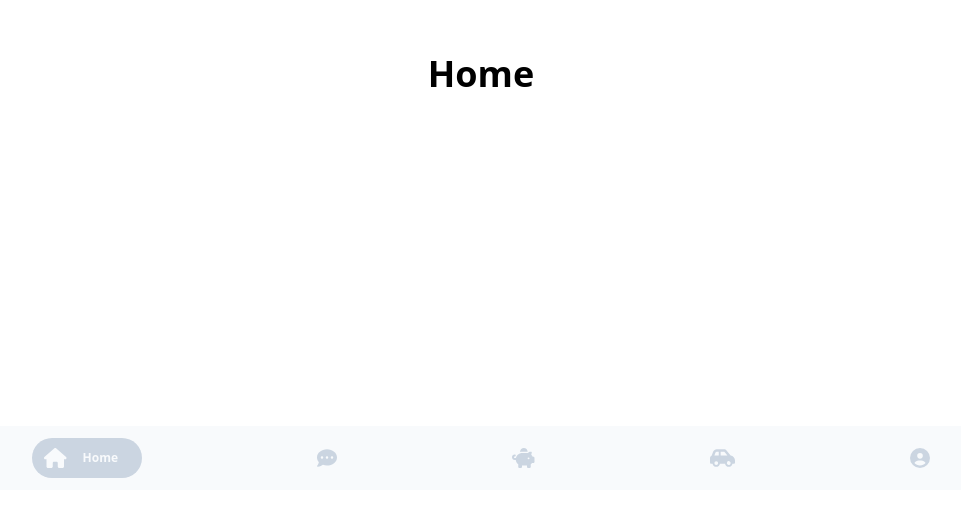
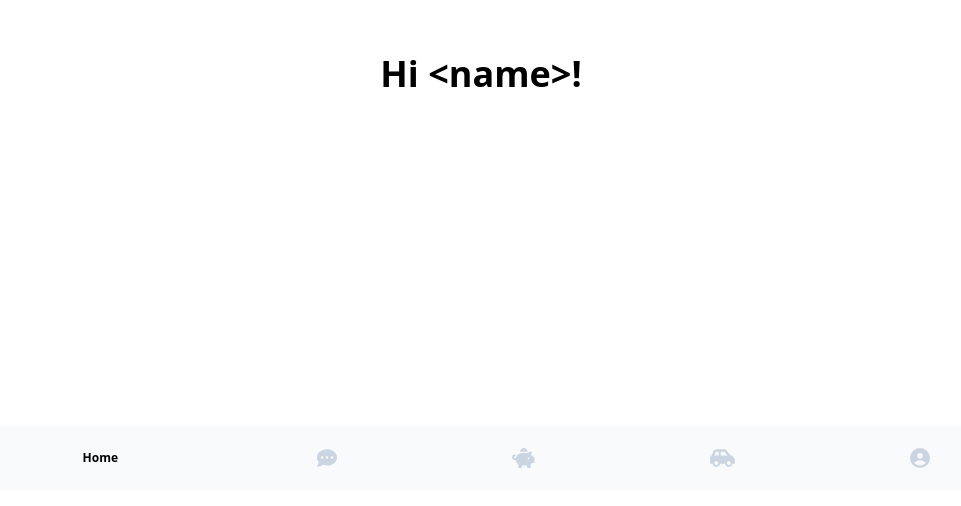
Before and after one commit to msonnberger/rindr, a Next.js app: page / in a window 1280 px wide. Shown: the part 294-800 px from the top of the page, without its empty margins (159-1120 px from the left). Built offline with nearby package versions, Linux system fonts and the light colour scheme.

Commit message:
Move fgStyling and bgStyling into colors.tsx

```diff
--- a/src/components/heading.tsx
+++ b/src/components/heading.tsx
@@ -2,6 +2,7 @@ interface HeadingProps {
     title: string,
     color?: string;
 }
-export default function Heading({title} : HeadingProps) {
-  return <h1 className="text-4xl font-bold">{title}</h1>
+export default function Heading({title, color} : HeadingProps) {
+  const className = `text-4xl font-bold ${color}`
+  return (<h1 className={className}>{title}</h1>)
 }
--- a/src/components/navbar.tsx
+++ b/src/components/navbar.tsx
@@ -3,22 +3,8 @@ import NavElement from './navElement'
 import { useRouter } from 'next/router'
 import { FontAwesomeIcon } from '@fortawesome/react-fontawesome'
 import { faHouse, faCommentDots, faPiggyBank, faCarSide, faCircleUser } from '@fortawesome/free-solid-svg-icons'
+import { fgStylings, bgStylings } from '../styles/colors'
 
-const bgStylings = {
-  Slate: 'bg-slate-300',
-  Sky: 'bg-sky-100',
-  Emerald: 'bg-emerald-100',
-  Orange: 'bg-orange-100',
-  Rose: 'bg-rose-100',
-}
-
-const fgStylings = {
-  Slate: 'text-slate-50 ',
-  Sky: 'text-sky-400',
-  Emerald: 'text-emerald-400',
-  Orange: 'text-orange-400',
-  Rose: 'text-rose-400',
-}
 
 export default function Navbar() {
   const { pathname: currentRoute } = useRouter()
--- a/src/pages/chat.tsx
+++ b/src/pages/chat.tsx
@@ -4,6 +4,7 @@ import Layout from '../components/layout'
 import Heading from  '../components/heading'
 import ChatRoom from '../components/chatRoom'
 import { db } from '../firebase-config'
+import { fgStylings } from 'src/styles/colors'
 
 const Chat: NextPage = () => {
 
@@ -21,10 +22,10 @@ const Chat: NextPage = () => {
         <title>Chat</title>
         <link rel="icon" href="/favicon.ico" />
       </Head>
-      {/* <Layout>
-        <Heading title={"Chat"} />
+      <Layout>
+        <Heading title={"Chat"} color={fgStylings.Sky}/>
         <ChatRoom user={user} database={db} otherUser={otherUser}/>
-      </Layout> */}
+      </Layout>
     </>
   )
 }
--- a/src/pages/index.tsx
+++ b/src/pages/index.tsx
@@ -2,6 +2,7 @@ import type { NextPage } from 'next'
 import Head from 'next/head'
 import Layout from '../components/layout'
 import Heading from  '../components/heading'
+import { fgStylings } from 'src/styles/colors'
 
 const Home: NextPage = () => {
   return (
@@ -11,7 +12,7 @@ const Home: NextPage = () => {
         <link rel="icon" href="/favicon.ico" />
       </Head>
       <Layout>
-        <Heading title={"Home"} />
+        <Heading title={"Hi <name>!"} color={fgStylings.Sky}/>
       </Layout>
     </>
   )
--- a/src/pages/profile.tsx
+++ b/src/pages/profile.tsx
@@ -2,6 +2,7 @@ import type { NextPage } from 'next'
 import Head from 'next/head'
 import Layout from '../components/layout'
 import Heading from  '../components/heading'
+import { fgStylings } from 'src/styles/colors'
 
 
 const Profile: NextPage = () => {
@@ -12,7 +13,7 @@ const Profile: NextPage = () => {
         <link rel="icon" href="/favicon.ico" />
       </Head>
       <Layout>
-        <Heading title={"Profile"} />
+        <Heading title={"Profile"} color={fgStylings.Rose}/>
       </Layout>
     </>
   )
--- a/src/pages/rides.tsx
+++ b/src/pages/rides.tsx
@@ -2,6 +2,8 @@ import type { NextPage } from 'next'
 import Head from 'next/head'
 import Layout from '../components/layout'
 import Heading from  '../components/heading'
+import { fgStylings } from 'src/styles/colors'
+
 
 
 const Rides: NextPage = () => {
@@ -12,7 +14,7 @@ const Rides: NextPage = () => {
         <link rel="icon" href="/favicon.ico" />
       </Head>
       <Layout>
-        <Heading title={"Rides"} />
+        <Heading title={"Rides"} color={fgStylings.Orange}/>
       </Layout>
     </>
   )
--- a/src/pages/savings.tsx
+++ b/src/pages/savings.tsx
@@ -2,6 +2,7 @@ import type { NextPage } from 'next'
 import Head from 'next/head'
 import Layout from '../components/layout'
 import Heading from  '../components/heading'
+import { fgStylings } from 'src/styles/colors'
 
 
 const Savings: NextPage = () => {
@@ -12,7 +13,7 @@ const Savings: NextPage = () => {
         <link rel="icon" href="/favicon.ico" />
       </Head>
       <Layout>
-        <Heading title={"Savings"} />
+        <Heading title={"Savings"} color={fgStylings.Emerald}/>
       </Layout>
     </>
   )
--- a/src/styles/colors.tsx
+++ b/src/styles/colors.tsx
@@ -74,3 +74,19 @@ export const Orange: ColorPalette = {
   800: '#9a3412',
   900: '#7c2d12',
 }
+
+export const bgStylings = {
+  Slate: 'bg-slate-300',
+  Sky: 'bg-sky-100',
+  Emerald: 'bg-emerald-100',
+  Orange: 'bg-orange-100',
+  Rose: 'bg-rose-100',
+}
+
+export const fgStylings = {
+  Slate: 'text-slate-50 ',
+  Sky: 'text-sky-400',
+  Emerald: 'text-emerald-400',
+  Orange: 'text-orange-400',
+  Rose: 'text-rose-400',
+}
```
